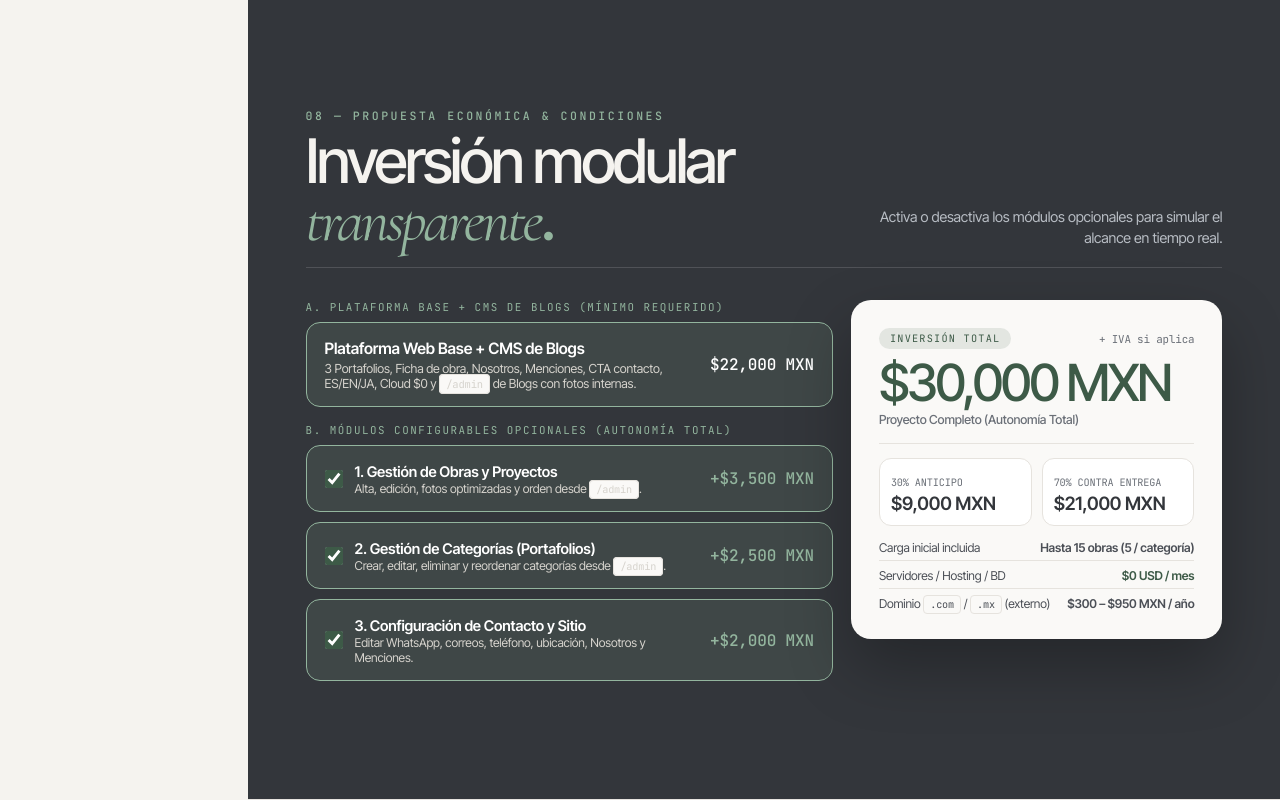
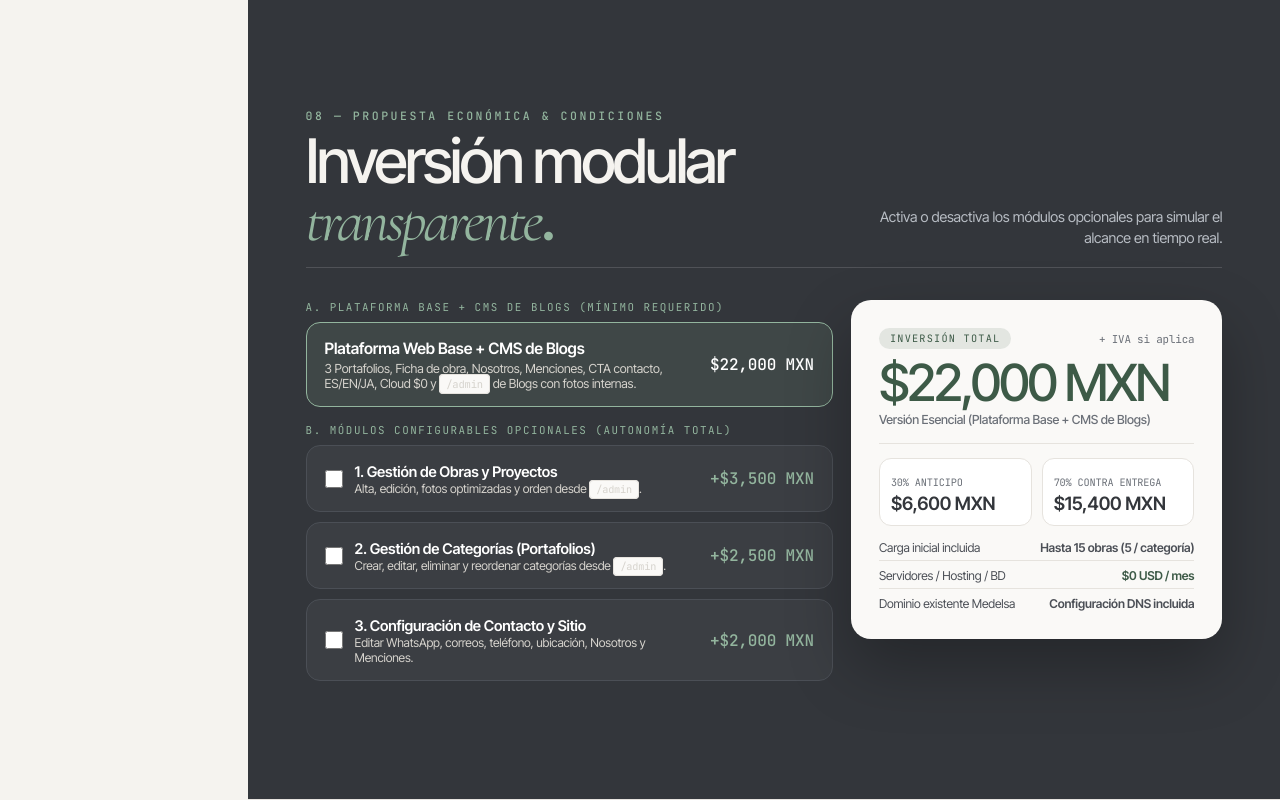
Before and after one commit to andrescorderor/propuesta-medelsa, a plain HTML site: page index.html in a window 1280 px wide. Shown: the part 4800-5600 px from the top of the page. Drawn offline with nearby package versions, Linux system fonts and the light colour scheme.

Commit message:
chore: set Option A (,000 MXN) as default active quote and note existing domain

```diff
--- a/index.html
+++ b/index.html
@@ -1402,9 +1402,9 @@
                 B. Módulos Configurables Opcionales (Autonomía Total)
               </p>
 
-              <label class="module-toggle active" id="row-mod1">
+              <label class="module-toggle" id="row-mod1">
                 <div style="display: flex; align-items: center; gap: 12px">
-                  <input type="checkbox" checked onchange="recalcQuote()" id="mod1" data-price="3500" />
+                  <input type="checkbox" onchange="recalcQuote()" id="mod1" data-price="3500" />
                   <div>
                     <strong style="color: #ffffff; font-size: 0.92rem">1. Gestión de Obras y Proyectos</strong>
                     <p style="font-size: 0.76rem; color: #d6d3cd">Alta, edición, fotos optimizadas y orden desde <code>/admin</code>.</p>
@@ -1413,9 +1413,9 @@
                 <span class="mono-price" style="color: var(--primary-on-dark)">+$3,500 MXN</span>
               </label>
 
-              <label class="module-toggle active" id="row-mod2">
+              <label class="module-toggle" id="row-mod2">
                 <div style="display: flex; align-items: center; gap: 12px">
-                  <input type="checkbox" checked onchange="recalcQuote()" id="mod2" data-price="2500" />
+                  <input type="checkbox" onchange="recalcQuote()" id="mod2" data-price="2500" />
                   <div>
                     <strong style="color: #ffffff; font-size: 0.92rem">2. Gestión de Categorías (Portafolios)</strong>
                     <p style="font-size: 0.76rem; color: #d6d3cd">Crear, editar, eliminar y reordenar categorías desde <code>/admin</code>.</p>
@@ -1424,9 +1424,9 @@
                 <span class="mono-price" style="color: var(--primary-on-dark)">+$2,500 MXN</span>
               </label>
 
-              <label class="module-toggle active" id="row-mod3">
+              <label class="module-toggle" id="row-mod3">
                 <div style="display: flex; align-items: center; gap: 12px">
-                  <input type="checkbox" checked onchange="recalcQuote()" id="mod3" data-price="2000" />
+                  <input type="checkbox" onchange="recalcQuote()" id="mod3" data-price="2000" />
                   <div>
                     <strong style="color: #ffffff; font-size: 0.92rem">3. Configuración de Contacto y Sitio</strong>
                     <p style="font-size: 0.76rem; color: #d6d3cd">Editar WhatsApp, correos, teléfono, ubicación, Nosotros y Menciones.</p>
@@ -1441,19 +1441,19 @@
                 <span class="badge">Inversión Total</span>
                 <span style="font-family: 'JetBrains Mono', monospace; font-size: 0.68rem; color: var(--muted)">+ IVA si aplica</span>
               </div>
-              <div class="quote-total" id="totalAmount">$30,000 MXN</div>
+              <div class="quote-total" id="totalAmount">$22,000 MXN</div>
               <p style="font-size: 0.78rem; color: var(--muted); font-weight: 500" id="packageLabel">
-                Proyecto Completo (Autonomía Total)
+                Versión Esencial (Plataforma Base + CMS de Blogs)
               </p>
 
               <div style="margin-top: 16px; padding-top: 14px; border-top: 1px solid var(--border); display: grid; grid-template-columns: 1fr 1fr; gap: 10px">
                 <div style="background: #ffffff; border: 1px solid var(--border); padding: 11px; border-radius: 12px">
                   <span style="font-family: 'JetBrains Mono', monospace; font-size: 0.64rem; text-transform: uppercase; color: var(--muted)">30% Anticipo</span>
-                  <div style="font-size: 1.15rem; font-weight: 600; color: var(--fg); margin-top: 2px" id="anticipoAmount">$9,000 MXN</div>
+                  <div style="font-size: 1.15rem; font-weight: 600; color: var(--fg); margin-top: 2px" id="anticipoAmount">$6,600 MXN</div>
                 </div>
                 <div style="background: #ffffff; border: 1px solid var(--border); padding: 11px; border-radius: 12px">
                   <span style="font-family: 'JetBrains Mono', monospace; font-size: 0.64rem; text-transform: uppercase; color: var(--muted)">70% Contra Entrega</span>
-                  <div style="font-size: 1.15rem; font-weight: 600; color: var(--fg); margin-top: 2px" id="entregaAmount">$21,000 MXN</div>
+                  <div style="font-size: 1.15rem; font-weight: 600; color: var(--fg); margin-top: 2px" id="entregaAmount">$15,400 MXN</div>
                 </div>
               </div>
 
@@ -1467,8 +1467,8 @@
                   <strong style="color: var(--primary)">$0 USD / mes</strong>
                 </div>
                 <div style="display: flex; justify-content: space-between">
-                  <span>Dominio <code>.com</code> / <code>.mx</code> (externo)</span>
-                  <strong>$300 – $950 MXN / año</strong>
+                  <span>Dominio existente Medelsa</span>
+                  <strong>Configuración DNS incluida</strong>
                 </div>
               </div>
             </div>
```
